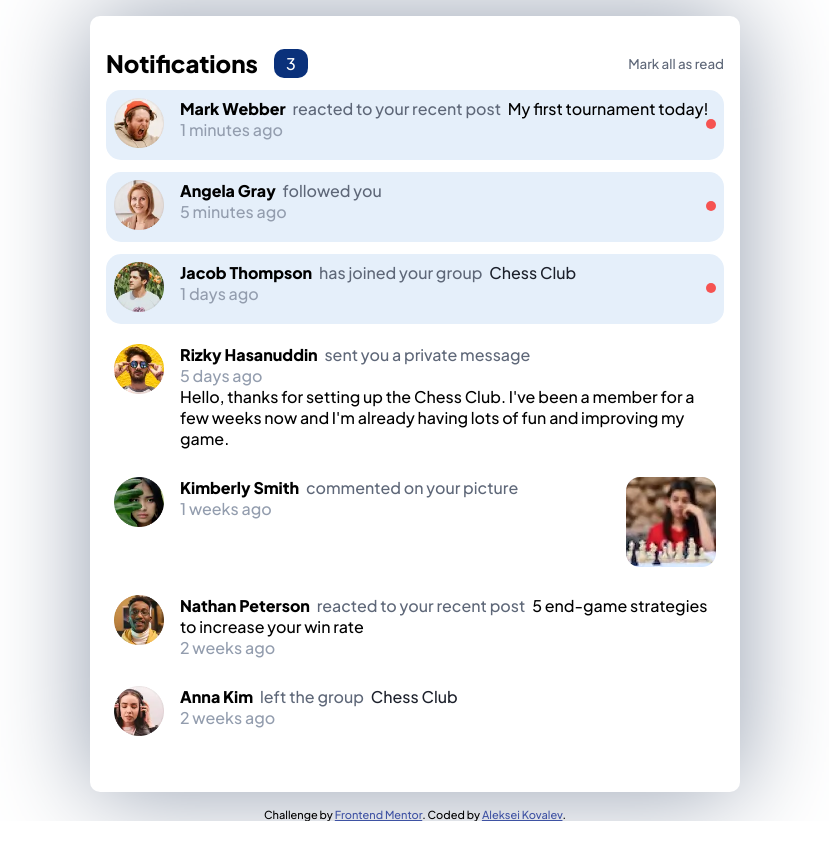
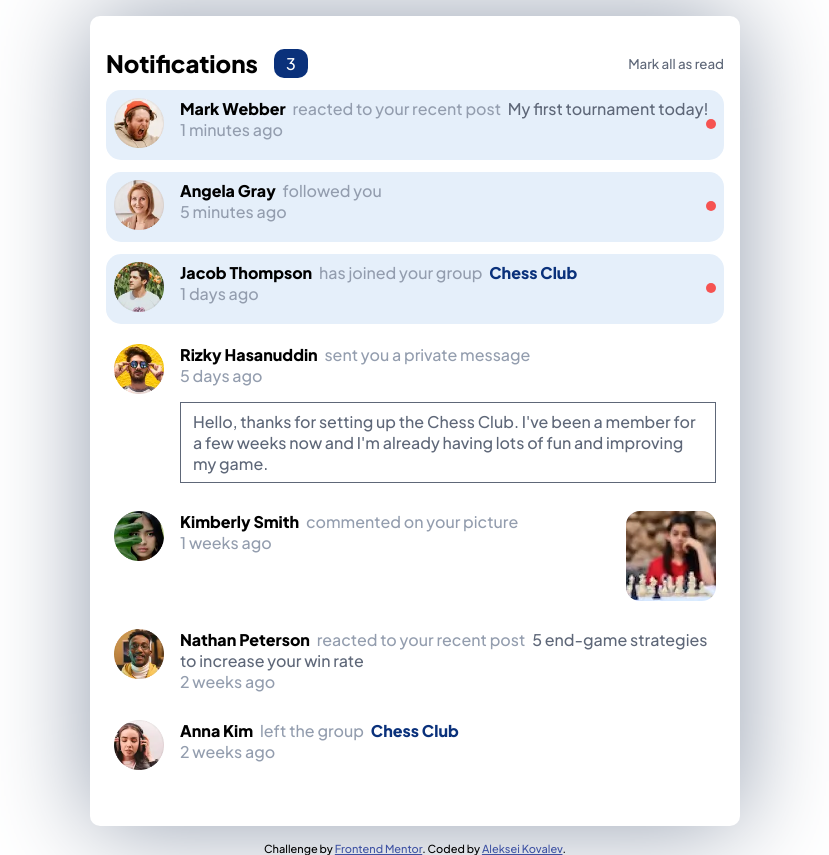
Before and after one commit to kalexei/notifications-page, a React (Vite) app: page / in a window 1280 px wide. Shown: the whole page, without its empty margins (225-1054 px from the left). Before the commit the page ends 821 px from the top, so only its background shows below. Built offline with nearby package versions, Linux system fonts and the light colour scheme.

Commit message:
add link colors

```diff
--- a/src/App.jsx
+++ b/src/App.jsx
@@ -115,7 +115,10 @@ function App() {
         </div>
         <div className="notification-list">
           {notifications.map(notification => (
-            <Notification {...notification} />
+            <Notification
+              key={Math.floor(Math.random() * 1000)}
+              {...notification}
+            />
           ))}
         </div>
       </div>
--- a/src/components/Notification.css
+++ b/src/components/Notification.css
@@ -33,12 +33,28 @@
 }
 
 .information span:not(.username, .content) {
-  color: var(--color-dgblue);
+  color: var(--color-gblue);
   margin: 0 0.25em;
 }
 
 .information .image-content {
   min-width: 80px;
+}
+
+.message-box {
+  padding: 0.5em 0.75em;
+  border: 1px solid var(--color-dgblue);
+  color: var(--color-dgblue);
+  margin-top: 1rem;
+}
+
+.content .link.group {
+  font-weight: 800;
+  color: var(--color-blue);
+}
+
+.information .content.react-content {
+  color: var(--color-dgblue);
 }
 
 .time {
--- a/src/components/Notification.jsx
+++ b/src/components/Notification.jsx
@@ -38,7 +38,7 @@ const Notification = ({ user, avatarUrl, type, content, read, time }) => {
           <p>
             <span className="username">{user}</span>{" "}
             <span>reacted to your recent post</span>{" "}
-            <span className="content">{content}</span>
+            <span className="content react-content">{content}</span>
           </p>
         ) : type === "follow" ? (
           <p>
@@ -49,14 +49,14 @@ const Notification = ({ user, avatarUrl, type, content, read, time }) => {
             <span className="username">{user}</span>{" "}
             <span>has joined your group</span>{" "}
             <span className="content">
-              <a className="link">{content}</a>
+              <a className="link group">{content}</a>
             </span>
           </p>
         ) : type === "leave-group" ? (
           <p>
             <span className="username">{user}</span> <span>left the group</span>{" "}
             <span className="content">
-              <a className="link">{content}</a>
+              <a className="link group">{content}</a>
             </span>
           </p>
         ) : type === "message" ? (
@@ -79,7 +79,7 @@ const Notification = ({ user, avatarUrl, type, content, read, time }) => {
         ) : null}
         {!read ? <div className="unread-indicator"></div> : null}
         {type === "message" ? (
-          <p>{content}</p>
+          <p className="message-box">{content}</p>
         ) : type === "comment" ? (
           <img className="image-content" src={content} alt="Picture" />
         ) : (
```
